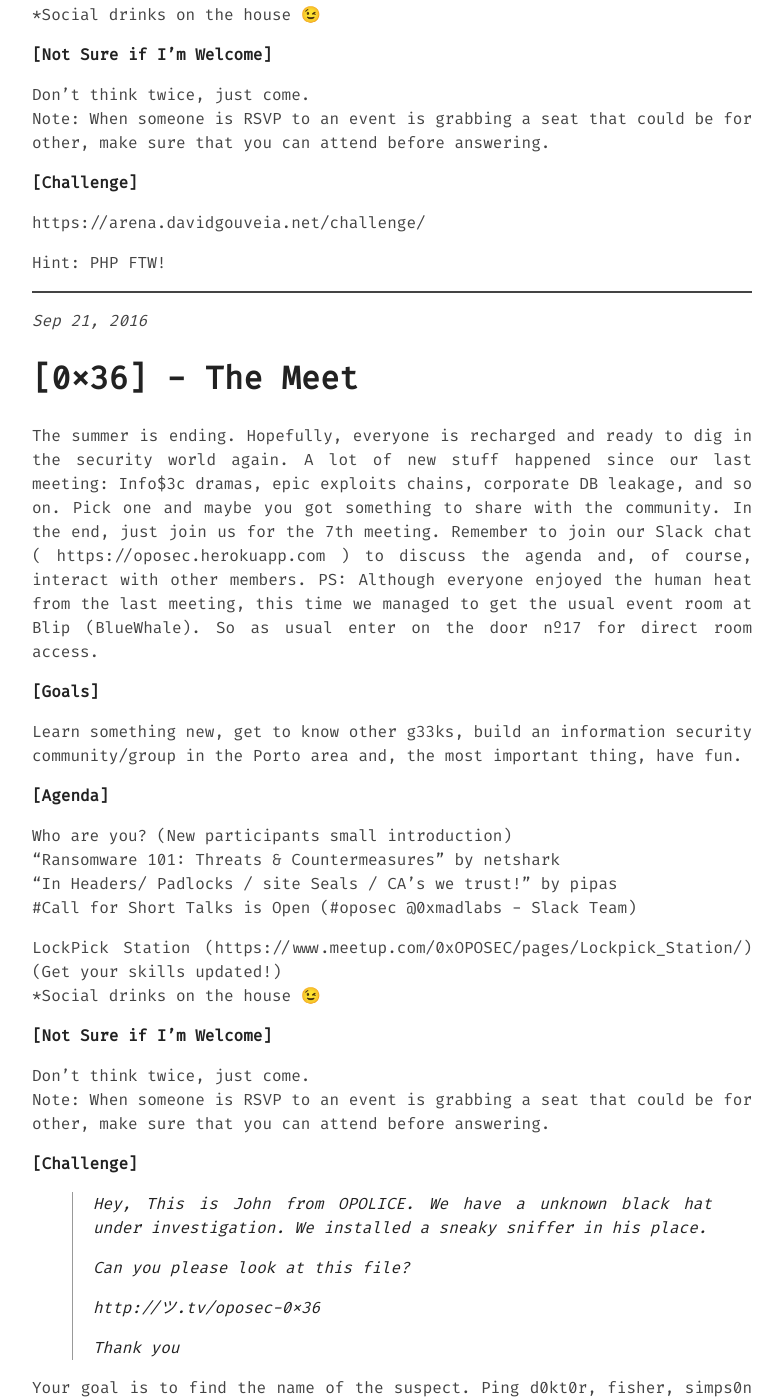
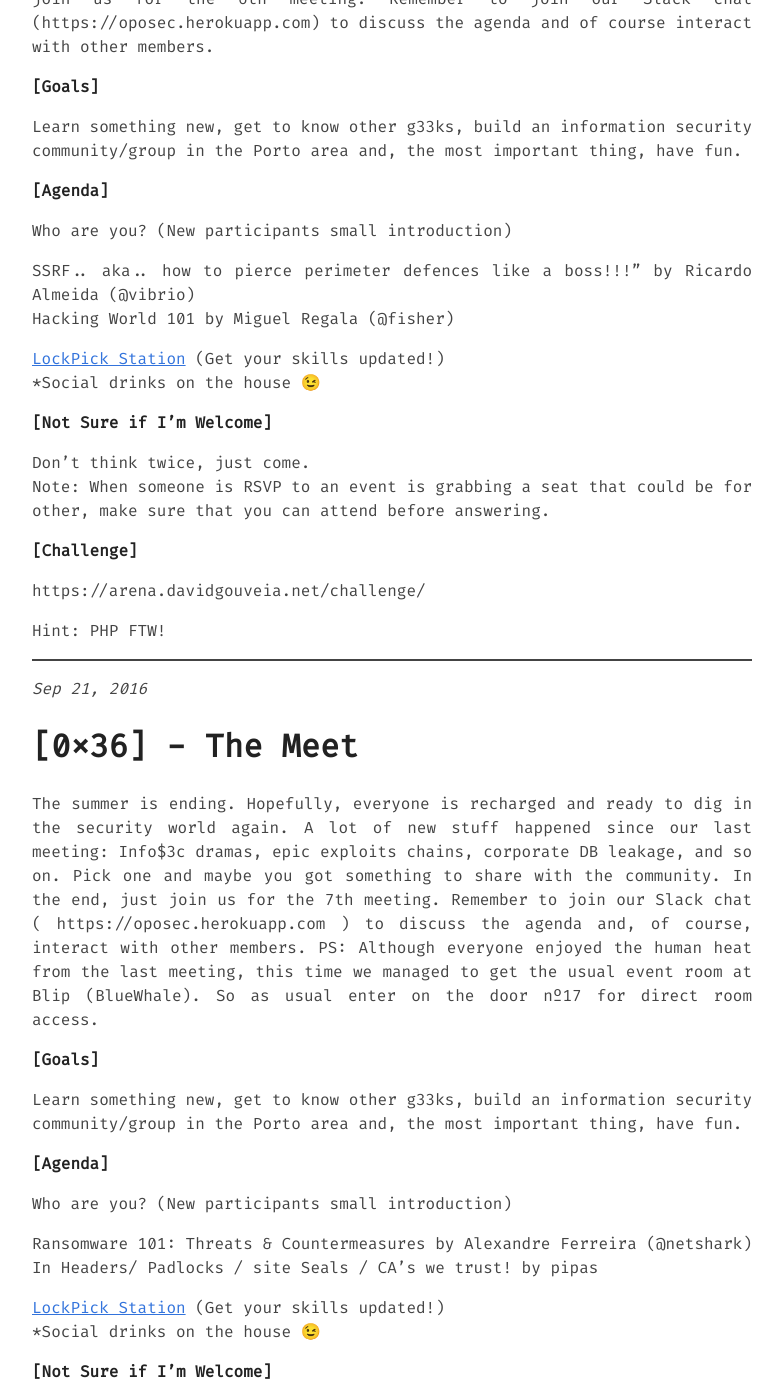
Before and after one commit to 0xOPOSEC/0xOPOSEC.github.io, a Jekyll site: the page built from _posts/2016-01-01-xpto.md, in a window 1280 px wide and 1400 px high, scrolled down 4507 px. Shown: the whole window, without its empty margins (248-1031 px from the left). Built offline with Jekyll 4.4.1, drawn with Linux system fonts in a browser that asks for light colours; some of the changed text lies outside the part shown.

Commit message:
Events and Talks Update

```diff
--- a/_posts/2016-01-01-xpto.md
+++ b/_posts/2016-01-01-xpto.md
@@ -17,7 +17,11 @@ Learn something new, get to know others g33ks, build an information security com
 **\[Agenda\]**
 
 Who are you? (Members/Participants small introduction)
-Show and tell*, bring something cool 😈 (10m-15m "Talk")
+
+XXE and XEE detection by Ana Gomes
+Node.js Problems in Paradise (Demo) by Renato Rodrigues (@SiMpS0N)
+(Un)Securing Stuff with IoT by David Gouveia (@zatarra)
+
 *Social drinks on the house 😉
 
 **\[Not Sure if I'm Welcome\]**
@@ -42,7 +46,11 @@ Learn something new, get to know other g33ks, build an information security comm
 **\[Agenda\]**
 
 Who are you? (New participants small introduction)
-Show and tell (not mandatory), bring something cool 😈 (10m-15m "Talks")
+
+Bug Bounties by Miguel Regala (@fisher)
+Security Headers by Renato Rodrigues (@SiMpS0N)
+Terminal and Shell attacks: Targeting the Sysadmin (Demos) by Federico Bento (@uid1000)
+
 *Social drinks on the house 😉
 
 **\[Not Sure if I'm Welcome\]**
@@ -68,9 +76,12 @@ Learn something new, get to know other g33ks, build an information security comm
 **\[Agenda*\]**
 
 Who are you? (New participants small introduction)
-Show and tell (not mandatory), bring something cool 😈 (Short "Talks")
-\#Call for Talks is Open (#oposec @0xmadlabs - Slack Team)Social drinks on the house 😉
-*Can be changed.
+
+ZSUN Wifi Card Reader by David Gouveia (@zatarra)
+Mobile Security in iOS by Herman Duarte (@hdontwit)
+Challenge Solution by André Baptista (@0xACB)
+
+*Social drinks on the house 😉
 
 **\[Not Sure if I'm Welcome\]**
 
@@ -95,7 +106,11 @@ Learn something new, get to know other g33ks, build an information security comm
 **\[Agenda\]**
 
 Who are you? (New participants small introduction)
-Lock-picking Workshop- #Call for Short Talks is Open (#oposec @0xmadlabs - Slack Team)
+
+Lock-picking Workshop
+Lockpicking 101 by Duarte Monteiro (@d0kt0r) and Miguel Regala (@fisher)
+A hands-on approach on botnets for a learning purpose by José Pinto and João Dias
+
 *Social drinks on the house 😉
 
 **\[Not Sure if I'm Welcome\]**
@@ -121,9 +136,10 @@ Learn something new, get to know other g33ks, build an information security comm
 **\[Agenda\]**
 
 Who are you? (New participants small introduction)
-"Memory Corruption Defenses: Past, Present, Future" by Saken (Cancelled)
-"Live Streaming Security: Inner Security and Anti Leeching Tips" by Deluxor
-"Template Injection 101" by Fisher
+
+Template Injection 101 by Miguel Regala (@fisher)
+Live Streaming Security: Inner Security and Anti Leeching Tips by João Duarte (@Deluxor)
+
 *Social drinks on the house 😉
 
 **\[Not Sure if I'm Welcome\]**
@@ -154,9 +170,11 @@ Learn something new, get to know other g33ks, build an information security comm
 **\[Agenda\]**
 
 Who are you? (New participants small introduction)
-\#Call for Short Talks is Open (#oposec @0xmadlabs - Slack Team)
 
-LockPick Station (https://www.meetup.com/0xOPOSEC/pages/Lockpick_Station/) (Get your skills updated!)
+SSRF.. aka.. how to pierce perimeter defences like a boss!!!” by Ricardo Almeida (@vibrio)
+Hacking World 101 by Miguel Regala (@fisher)
+
+[LockPick Station](https://www.meetup.com/0xOPOSEC/pages/Lockpick_Station/) (Get your skills updated!)
 *Social drinks on the house 😉
 
 **\[Not Sure if I'm Welcome\]**
@@ -186,11 +204,11 @@ Learn something new, get to know other g33ks, build an information security comm
 **\[Agenda\]**
 
 Who are you? (New participants small introduction)
-"Ransomware 101: Threats & Countermeasures" by netshark
-"In Headers/ Padlocks / site Seals / CA’s we trust!" by pipas
-\#Call for Short Talks is Open (#oposec @0xmadlabs - Slack Team)
 
-LockPick Station (https://www.meetup.com/0xOPOSEC/pages/Lockpick_Station/) (Get your skills updated!)
+Ransomware 101: Threats & Countermeasures by Alexandre Ferreira (@netshark)
+In Headers/ Padlocks / site Seals / CA’s we trust! by pipas
+
+[LockPick Station](https://www.meetup.com/0xOPOSEC/pages/Lockpick_Station/) (Get your skills updated!)
 *Social drinks on the house 😉
 
 **\[Not Sure if I'm Welcome\]**
@@ -229,11 +247,11 @@ Learn something new, get to know other g33ks, build an information security comm
 **\[Agenda\]**
 
 Who are you? (New participants small introduction)
-"OSSIM, the Open Source Security Information Management" by netshark
-"(a primer on) General Data Protection Regulation" by aap
-"Poor Man's RubberDucky" by zatarra
 
-LockPick Station (https://www.meetup.com/0xOPOSEC/pages/Lockpick_Station/) (Get your skills updated!)
+OSSIM, the Open Source Security Information Management by Alexandre Ferreira (@netshark)
+(a primer on) General Data Protection Regulation by António Pinto (@aap)
+
+[LockPick Station](https://www.meetup.com/0xOPOSEC/pages/Lockpick_Station/) (Get your skills updated!)
 *Social drinks on the house 😉
 
 **\[Not Sure if I'm Welcome\]**
```
Also changed, not shown: talks.md (+1 -1 lines).
